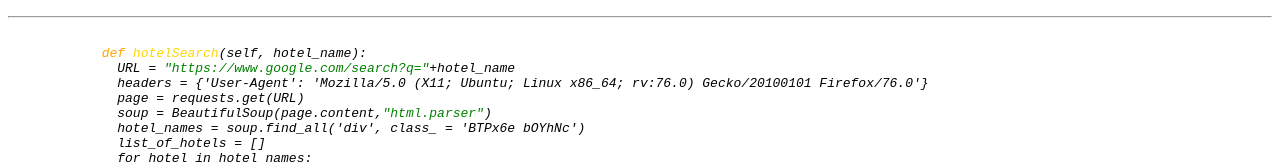
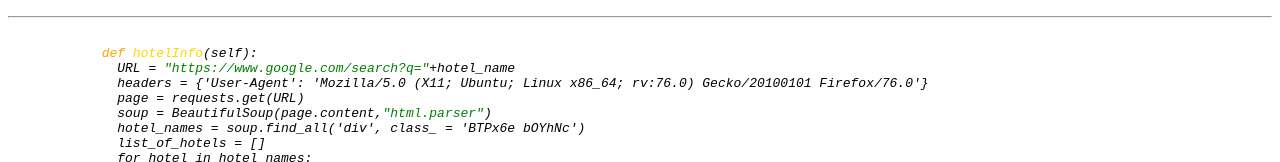
Before and after one commit to AlexLumi/TravelAPIDocs, a plain HTML site: page hotelInfo.html in a window 1280 px wide. Shown: the part 555-717 px from the top of the page. Drawn offline with Linux system fonts and the light colour scheme.

Commit message:
Update hotelInfo.html

```diff
--- a/hotelInfo.html
+++ b/hotelInfo.html
@@ -33,7 +33,7 @@
     <hr>
     <pre>
         <code>
-            <cite><dfn style = "color:orange">def</dfn><dfn style ="color:gold"> hotelSearch</dfn>(self, hotel_name):</cite>
+            <cite><dfn style = "color:orange">def</dfn><dfn style ="color:gold"> hotelInfo</dfn>(self):</cite>
             <cite>&nbsp URL = <dfn style = "color:green">"https://www.google.com/search?q="</dfn>+hotel_name</cite>
             <cite>&nbsp headers = {'User-Agent': 'Mozilla/5.0 (X11; Ubuntu; Linux x86_64; rv:76.0) Gecko/20100101 Firefox/76.0'}</cite>
             <cite>&nbsp page = requests.get(URL)</cite>
```
